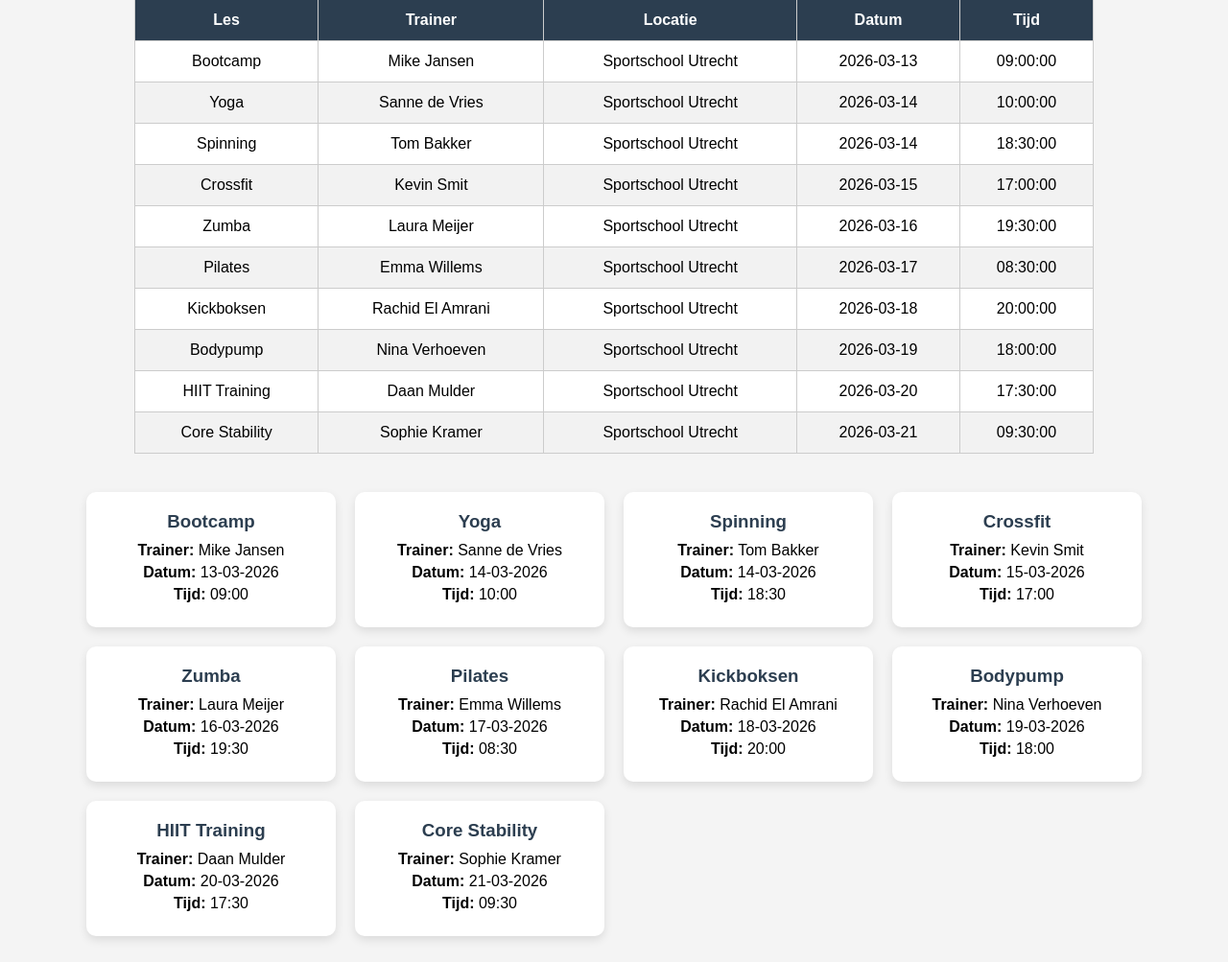
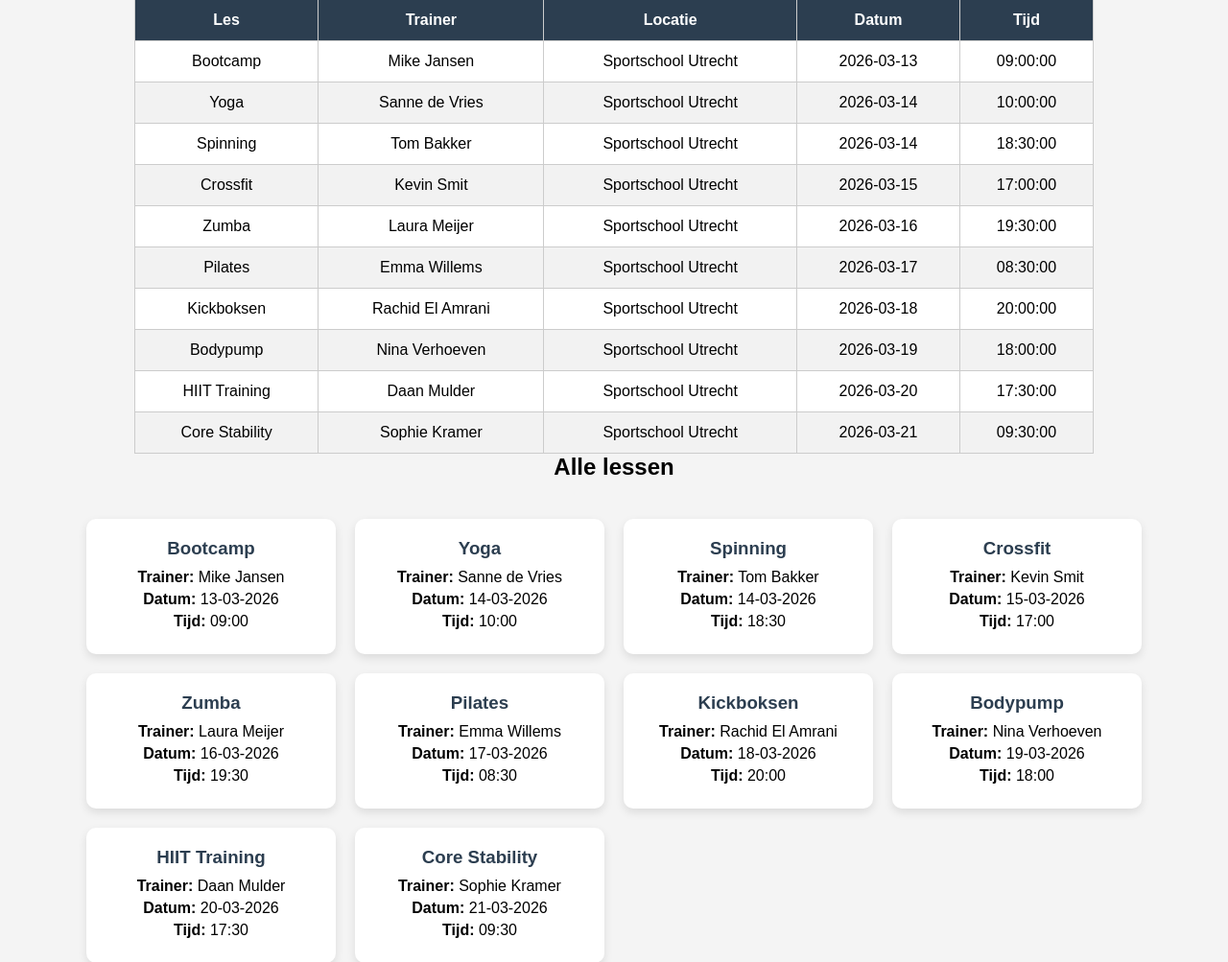
Before and after one commit to Andrej0172/AJFX, a PHP site: page /lessen-overzicht.php in a window 1280 px wide. Shown: the part 78-1081 px from the top of the page at 96% size. Before the commit the page ends 1058 px from the top, so only its background shows below. Run offline with PHP 8.4, Linux system fonts and the light colour scheme; data comes from the database, SQL or seed files in the repository.

Commit message:
letterstyle aangpast
letterstyle aangpast

```diff
--- a/css/lessen-overzicht.css
+++ b/css/lessen-overzicht.css
@@ -11,6 +11,7 @@ body{
 }
 
 h1{
+    font-family: 'Poppins', sans-serif;
     text-align:center;
     margin-bottom:20px;
 }
@@ -125,3 +126,10 @@ tr:nth-child(even){
 .les-card p{
     margin:5px 0;
 }
+
+
+h2{
+    font-family: 'Poppins', sans-serif;
+    text-align:center;
+    margin-bottom:20px;
+}
--- a/lessen-overzicht.php
+++ b/lessen-overzicht.php
@@ -82,6 +82,8 @@ if ($result->num_rows > 0) {
 </table>
 <!--alle lessen-->
 
+<h2>Alle lessen</h2>
+
 <div class="lessen-container">
 
 <?php
```
